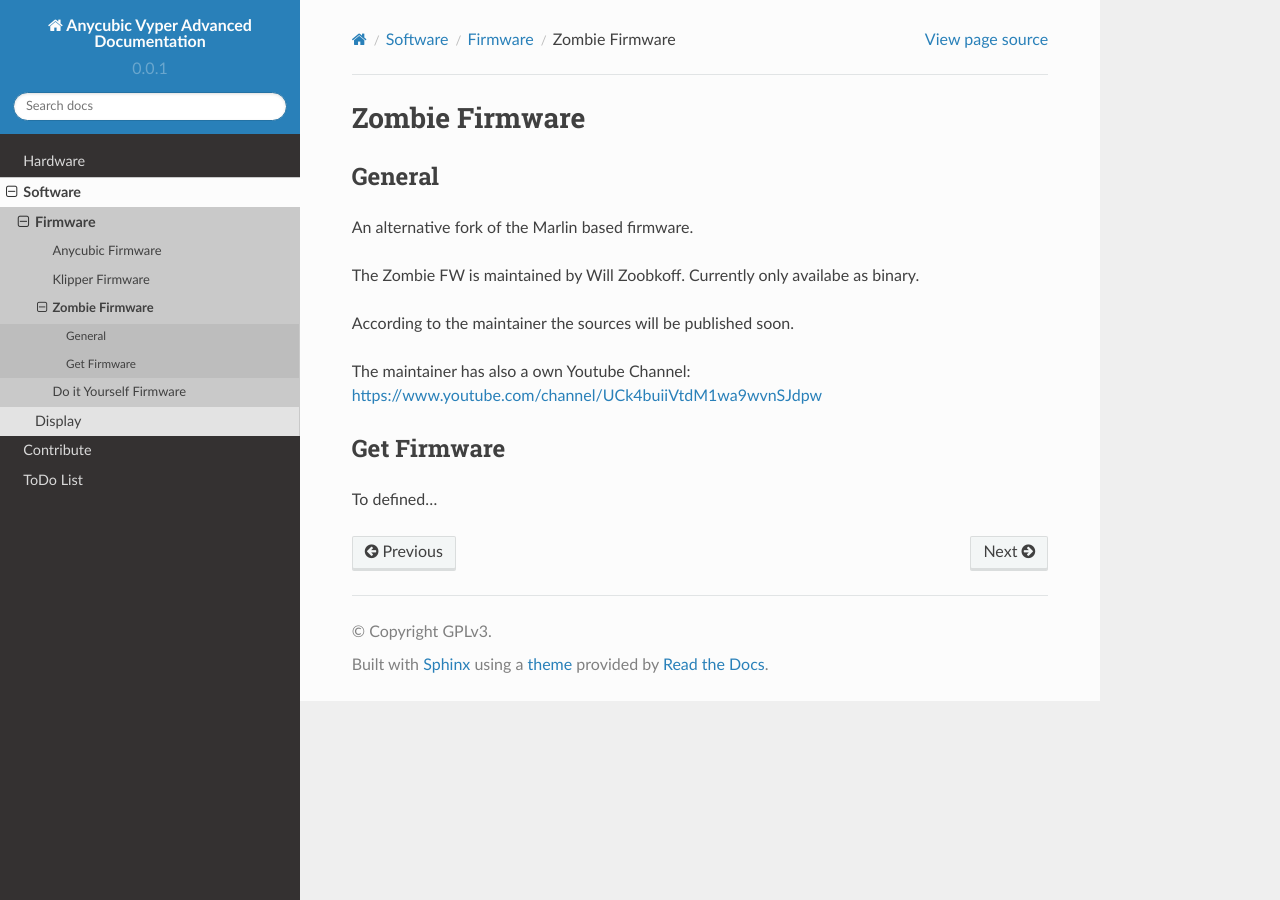
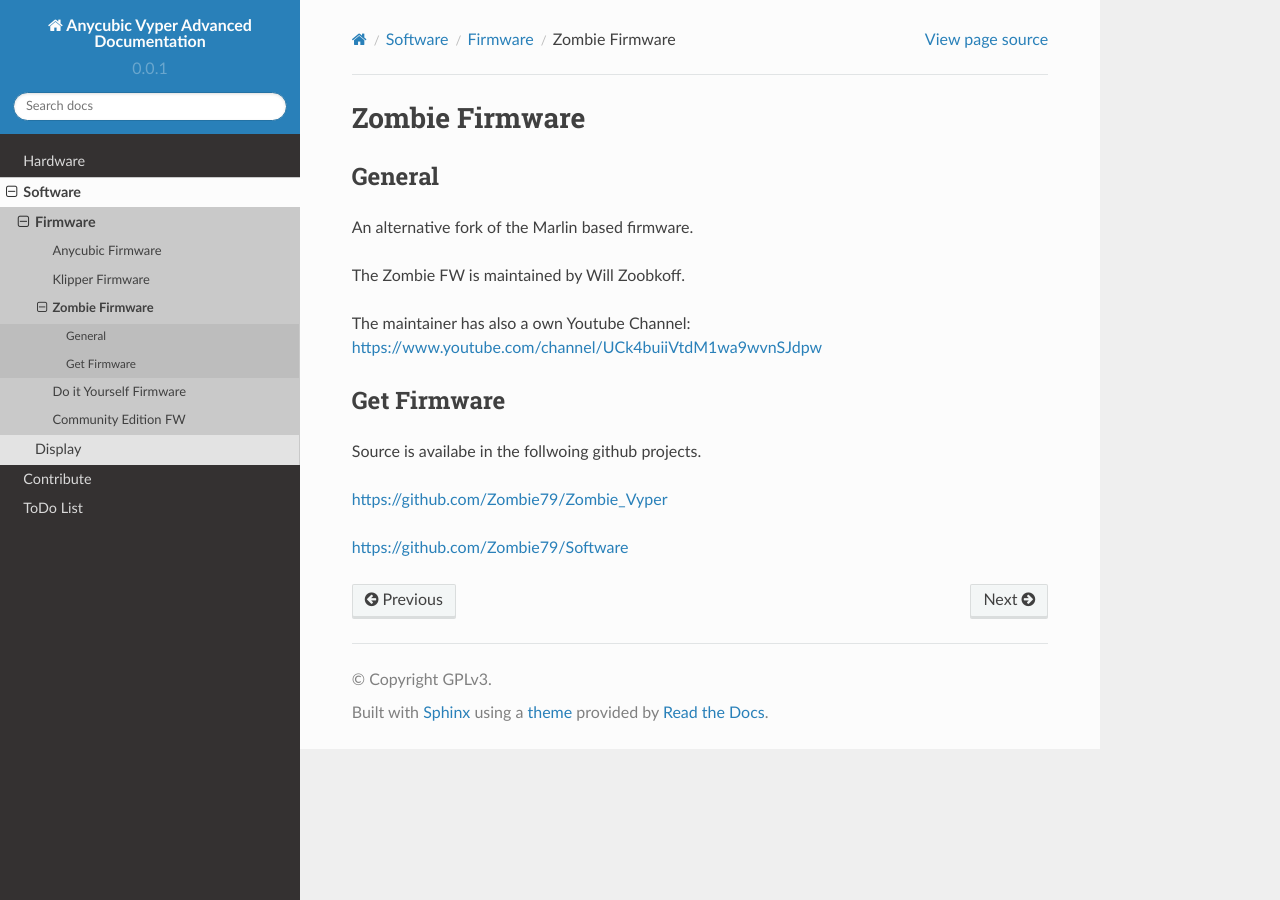
Before and after one commit to seho85/anycubic-vyper-doc, a Sphinx documentation site: the page built from docs/source/software/firmware/zombie/zombie_fw_index.rst, in a window 1280 px wide. Built offline with Sphinx 7.4.7 and the Read the Docs theme 2.0.0, drawn with Linux system fonts in a browser that asks for light colours.

Commit message:
added community edition fw and also src for zombie fw

```diff
--- a/docs/source/software/firmware/firmware_index.rst
+++ b/docs/source/software/firmware/firmware_index.rst
@@ -8,3 +8,4 @@ Firmware
     klipper/klipper_fw_index
     zombie/zombie_fw_index
     diy/diy_fw_index
+    communityedition/ce_fw_index
--- a/docs/source/software/firmware/zombie/zombie_fw_index.rst
+++ b/docs/source/software/firmware/zombie/zombie_fw_index.rst
@@ -5,9 +5,7 @@ General
 -------
 An alternative fork of the Marlin based firmware.
 
-The Zombie FW is maintained by Will Zoobkoff. Currently only availabe as binary.
-
-According to the maintainer the sources will be published soon.
+The Zombie FW is maintained by Will Zoobkoff.
 
 The maintainer has also a own Youtube Channel:
 https://www.youtube.com/channel/UCk4buiiVtdM1wa9wvnSJdpw
@@ -15,4 +13,8 @@ https://www.youtube.com/channel/UCk4buiiVtdM1wa9wvnSJdpw
 
 Get Firmware
 ------------
-To defined...
+Source is availabe in the follwoing github projects.
+
+https://github.com/Zombie79/Zombie_Vyper
+
+https://github.com/Zombie79/Software
```
Also changed, not shown: docs/source/software/firmware/communityedition/ce_fw_index.rst (added, +16 -0 lines).
